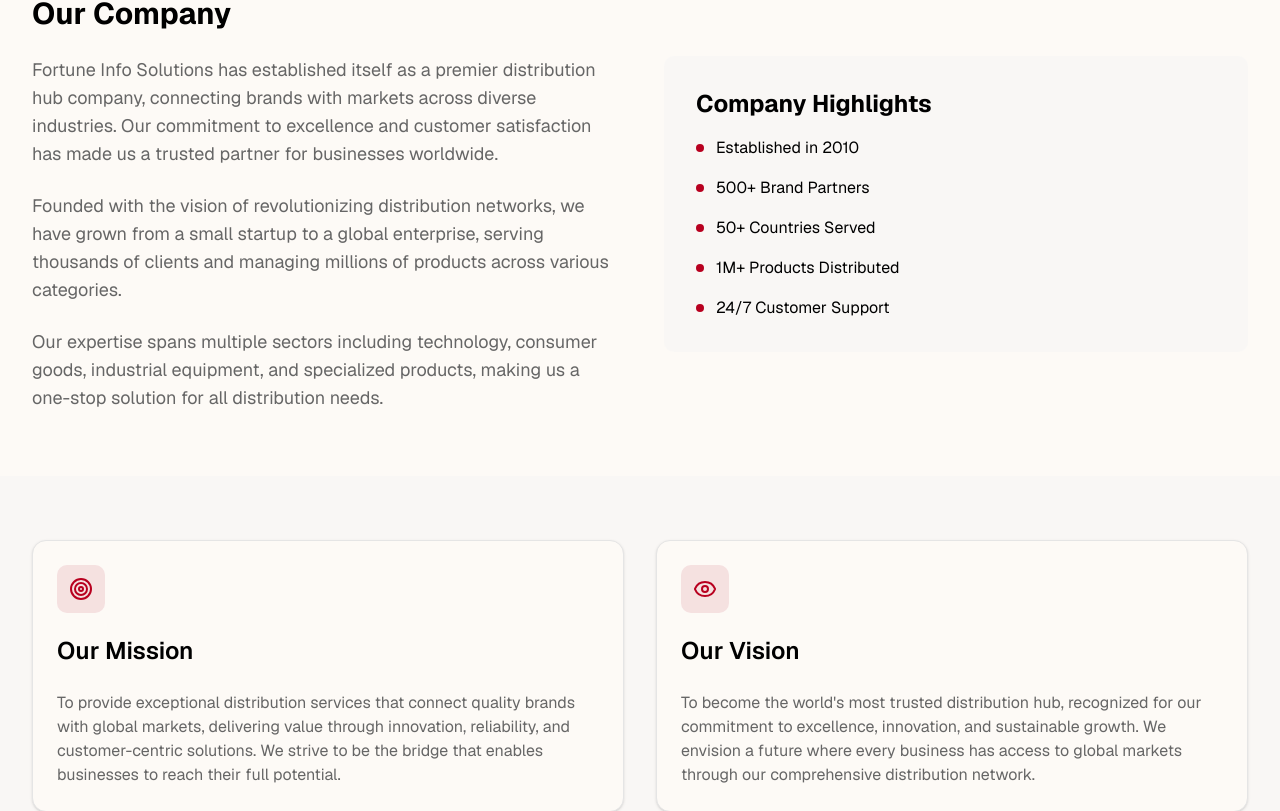
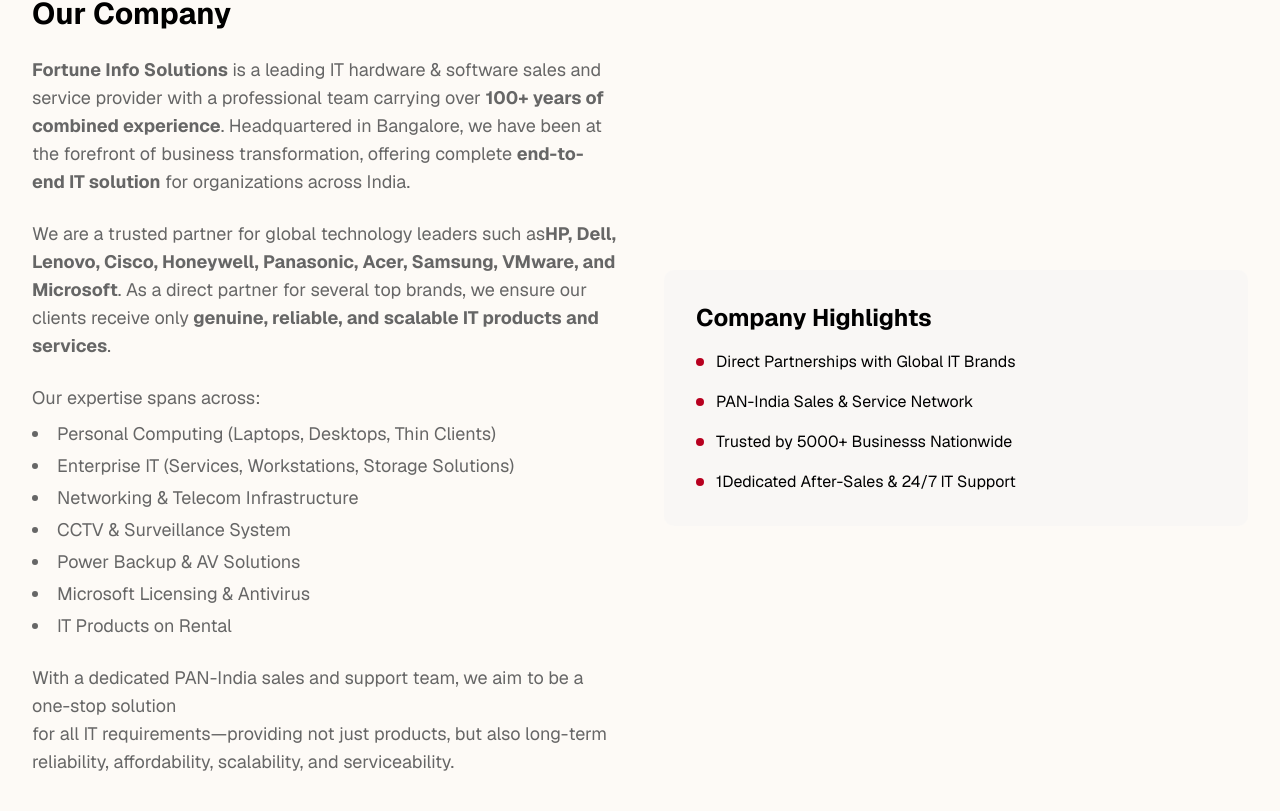
Before and after one commit to Bytewiseconsultingllp/fortune-info-solution, a Next.js app: page /about in a window 1280 px wide. Shown: the part 632-1443 px from the top of the page. Built offline with nearby package versions, Linux system fonts and the light colour scheme.

Commit message:
Update page.tsx

```diff
--- a/app/about/page.tsx
+++ b/app/about/page.tsx
@@ -74,7 +74,7 @@ export default function AboutPage() {
       }
 
       // Values (staggered cards)
-      if( valuesRef.current) {
+      if (valuesRef.current) {
         gsap.from(valuesRef.current?.children, {
           y: 40,
           opacity: 0,
@@ -85,7 +85,6 @@ export default function AboutPage() {
             trigger: valuesRef.current,
             start: "top 85%",
           },
-
         });
       }
     });
@@ -96,23 +95,6 @@ export default function AboutPage() {
   return (
     <div className="min-h-screen bg-background">
       <Header />
-
-      {/* Hero Section */}
-      {/* <section
-        ref={heroRef}
-        className="bg-primary text-primary-foreground py-16"
-      >
-        <div className="max-w-7xl mx-auto px-4 sm:px-6 lg:px-8 text-center">
-          <h1 className="text-4xl md:text-5xl font-bold mb-4">
-            About Fortune Info Solutions
-          </h1>
-          <p className="text-xl max-w-3xl mx-auto">
-            Leading the distribution industry with innovation, integrity, and
-            excellence since our inception.
-          </p>
-        </div>
-      </section> */}
-
       <ABoutHeroSection />
 
       {/* Company Profile */}
@@ -122,33 +104,53 @@ export default function AboutPage() {
             <div ref={profileTextRef}>
               <h2 className="text-3xl font-bold mb-6">Our Company</h2>
               <p className="text-lg text-muted-foreground mb-6">
-                Fortune Info Solutions has established itself as a premier
-                distribution hub company, connecting brands with markets across
-                diverse industries. Our commitment to excellence and customer
-                satisfaction has made us a trusted partner for businesses
-                worldwide.
+                <b>Fortune Info Solutions</b> is a leading IT hardware &
+                software sales and service provider with a professional team
+                carrying over <b>100+ years of combined experience</b>.
+                Headquartered in Bangalore, we have been at the forefront of
+                business transformation, offering complete{" "}
+                <b>end-to-end IT solution</b> for organizations across India.
               </p>
               <p className="text-lg text-muted-foreground mb-6">
-                Founded with the vision of revolutionizing distribution
-                networks, we have grown from a small startup to a global
-                enterprise, serving thousands of clients and managing millions
-                of products across various categories.
+                We are a trusted partner for global technology leaders such as
+                <b>
+                  HP, Dell, Lenovo, Cisco, Honeywell, Panasonic, Acer, Samsung,
+                  VMware, and Microsoft
+                </b>
+                . As a direct partner for several top brands, we ensure our
+                clients receive only{" "}
+                <b>genuine, reliable, and scalable IT products and services</b>.
               </p>
-              <p className="text-lg text-muted-foreground">
-                Our expertise spans multiple sectors including technology,
-                consumer goods, industrial equipment, and specialized products,
-                making us a one-stop solution for all distribution needs.
+              <div className="text-lg text-muted-foreground mb-6">
+                <p className="mb-2">Our expertise spans across:</p>
+                <ul className="list-disc list-inside space-y-1">
+                  <li>Personal Computing (Laptops, Desktops, Thin Clients)</li>
+                  <li>
+                    Enterprise IT (Services, Workstations, Storage Solutions)
+                  </li>
+                  <li>Networking & Telecom Infrastructure</li>
+                  <li>CCTV & Surveillance System</li>
+                  <li>Power Backup & AV Solutions</li>
+                  <li>Microsoft Licensing & Antivirus</li>
+                  <li>IT Products on Rental</li>
+                </ul>
+              </div>
+
+              <p className="text-lg text-muted-foreground mb-6">
+                With a dedicated PAN-India sales and support team, we aim to be
+                a <p>one-stop solution</p> for all IT requirements—providing not
+                just products, but also long-term reliability, affordability,
+                scalability, and serviceability.
               </p>
             </div>
             <div ref={profileCardRef} className="bg-muted/50 p-8 rounded-lg">
               <h3 className="text-2xl font-bold mb-4">Company Highlights</h3>
               <div className="space-y-4">
                 {[
-                  "Established in 2010",
-                  "500+ Brand Partners",
-                  "50+ Countries Served",
-                  "1M+ Products Distributed",
-                  "24/7 Customer Support",
+                  "Direct Partnerships with Global IT Brands",
+                  "PAN-India Sales & Service Network",
+                  "Trusted by 5000+ Businesss Nationwide",
+                  "1Dedicated After-Sales & 24/7 IT Support",
                 ].map((item, i) => (
                   <div key={i} className="flex items-center gap-3">
                     <div className="w-2 h-2 bg-primary rounded-full"></div>
@@ -181,7 +183,7 @@ export default function AboutPage() {
                   quality brands with global markets, delivering value through
                   innovation, reliability, and customer-centric solutions. We
                   strive to be the bridge that enables businesses to reach their
-                  full potential.
+                  full potential
                 </CardDescription>
               </CardContent>
             </Card>
@@ -195,11 +197,11 @@ export default function AboutPage() {
               </CardHeader>
               <CardContent>
                 <CardDescription className="text-base">
-                  To become the world's most trusted distribution hub, recognized
-                  for our commitment to excellence, innovation, and sustainable
-                  growth. We envision a future where every business has access
-                  to global markets through our comprehensive distribution
-                  network.
+                  To become the world’s most trusted distribution hub,
+                  recognized for our commitment to excellence, innovation, and
+                  sustainable growth. We envision a future where every business
+                  has access to global markets through our comprehensive
+                  distribution network.
                 </CardDescription>
               </CardContent>
             </Card>
@@ -215,8 +217,8 @@ export default function AboutPage() {
               Our Core Values
             </h2>
             <p className="text-lg text-muted-foreground max-w-2xl mx-auto">
-              These fundamental principles guide every decision we make and every
-              relationship we build.
+              These fundamental principles guide every decision we make and
+              every relationship we build.
             </p>
           </div>
 
@@ -230,8 +232,9 @@ export default function AboutPage() {
               </div>
               <h3 className="text-xl font-bold mb-3">Excellence</h3>
               <p className="text-muted-foreground">
-                We pursue excellence in everything we do, from product quality to
-                customer service, ensuring the highest standards are maintained.
+                We pursue excellence in everything we do, from product quality
+                to customer service, ensuring the highest standards are
+                maintained.
               </p>
             </div>
 
```
Lines whose indentation alone changed are shown as unchanged.
